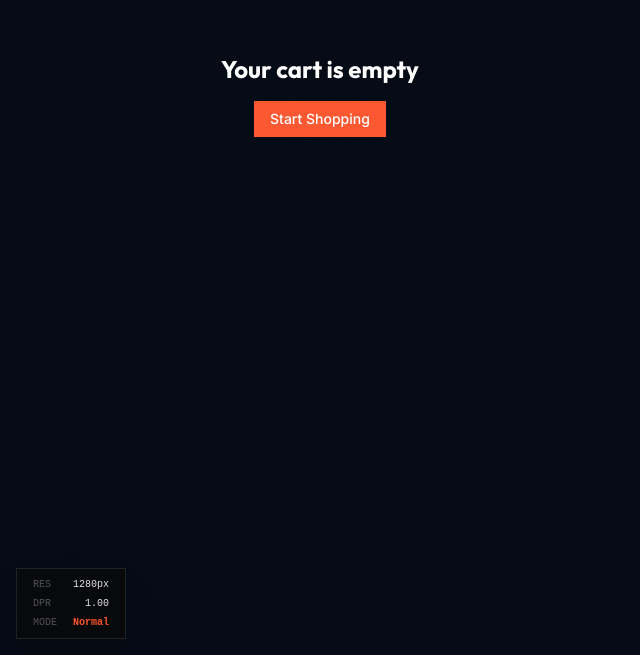
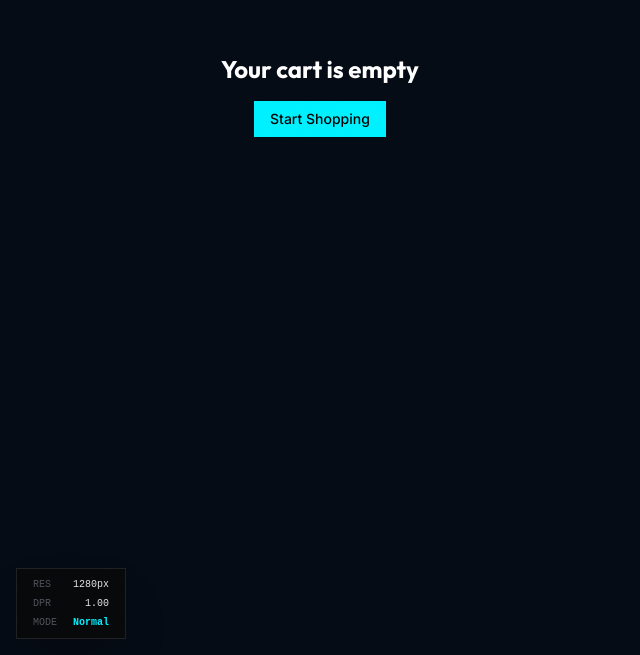
Before and after one commit to y4znn/haddam-co, a Next.js app: page /checkout in a window 1280 px wide. Shown: the part 145-800 px from the top of the page, without its empty margins (0-640 px from the left). Built offline with nearby package versions, Linux system fonts and the light colour scheme.

Commit message:
refactor(ui): finalize warmth purge, purge base tokens in globals.css

```diff
--- a/app/globals.css
+++ b/app/globals.css
@@ -69,6 +69,10 @@
   --color-orange-400: #22d3ee;
   /* cyan-400 equivalent */
 
+  /* LOGO WARMTH PURGE */
+  --color-logo-orange: var(--orbital-ice);
+  --color-logo-red: var(--reactor-purple);
+
   --shadow-neon-glow: 0 0 40px -10px rgba(255, 107, 0, 0.4);
   /* "Radioactive" Glow */
   --shadow-glass-edge: inset 0 1px 0 0 rgba(255, 255, 255, 0.1);
@@ -99,8 +103,8 @@
     --card-foreground: #fafafa;
     --popover: #18181b;
     --popover-foreground: #fafafa;
-    --primary: #fc542f;
-    --primary-foreground: #ffffff;
+    --primary: var(--orbital-ice);
+    --primary-foreground: #000000;
     --secondary: #2a3b55;
     --secondary-foreground: #ffffff;
     --muted: #27272a;
@@ -111,20 +115,20 @@
     --destructive-foreground: #fafafa;
     --border: #27272a;
     --input: #27272a;
-    --ring: #fc542f;
-    --chart-1: #fc542f;
+    --ring: var(--orbital-ice);
+    --chart-1: var(--orbital-ice);
     --chart-2: #2a3b55;
-    --chart-3: #e88c30;
+    --chart-3: var(--reactor-purple);
     --chart-4: #2a9d8f;
     --chart-5: #264653;
     --sidebar: #18181b;
     --sidebar-foreground: #fafafa;
-    --sidebar-primary: #fc542f;
-    --sidebar-primary-foreground: #ffffff;
+    --sidebar-primary: var(--orbital-ice);
+    --sidebar-primary-foreground: #000000;
     --sidebar-accent: #27272a;
     --sidebar-accent-foreground: #fafafa;
     --sidebar-border: #27272a;
-    --sidebar-ring: #fc542f;
+    --sidebar-ring: var(--orbital-ice);
   }
 }
 
--- a/components/admin/DriverModal.tsx
+++ b/components/admin/DriverModal.tsx
@@ -68,7 +68,7 @@ export function DriverModal({ isOpen, onClose, drivers, totalFloatingCash }: Dri
                                                 <div className="font-bold text-white">{driver.name}</div>
                                                 <div className={cn(
                                                     "text-xs font-mono font-bold flex items-center gap-1",
-                                                    isHighBalance ? "text-amber-500" : "text-emerald-500"
+                                                    isHighBalance ? "text-[var(--reactor-purple)]" : "text-emerald-500"
                                                 )}>
                                                     ${driver.cash_balance.toLocaleString()} {isHighBalance && <AlertTriangle className="w-3 h-3" />}
                                                 </div>
@@ -84,7 +84,7 @@ export function DriverModal({ isOpen, onClose, drivers, totalFloatingCash }: Dri
                                                 variant={isHighBalance ? "solid" : "outline"}
                                                 size="sm"
                                                 className={cn(
-                                                    isHighBalance ? "bg-amber-500 hover:bg-amber-600 border-none text-black" : ""
+                                                    isHighBalance ? "bg-[var(--reactor-purple)] hover:bg-[var(--reactor-purple)]/80 border-none text-white" : ""
                                                 )}
                                             >
                                                 <MessageSquare className="w-4 h-4 mr-2" />
--- a/components/checkout/AddressForm.tsx
+++ b/components/checkout/AddressForm.tsx
@@ -83,7 +83,7 @@ export function AddressForm({ formData, onChange, onValidationChange }: AddressF
                                     initial={{ opacity: 0 }}
                                     animate={{ opacity: 1 }}
                                     exit={{ opacity: 0 }}
-                                    className="text-[10px] font-mono text-amber-500 flex items-center gap-1"
+                                    className="text-[10px] font-mono text-[var(--orbital-ice)] flex items-center gap-1"
                                 >
                                     <Loader2 className="w-3 h-3 animate-spin" /> SCANNING...
                                 </motion.span>
@@ -128,7 +128,7 @@ export function AddressForm({ formData, onChange, onValidationChange }: AddressF
                                 required
                                 className={cn(
                                     "pr-10 bg-white/5 border-white/10 transition-all duration-500",
-                                    addressStatus === 'scanning' && "border-amber-500/50 shadow-[0_0_15px_-5px_var(--color-brand-orange)]",
+                                    addressStatus === 'scanning' && "border-[var(--orbital-ice)]/50 shadow-[0_0_15px_-5px_var(--orbital-ice)]",
                                     addressStatus === 'valid' && "border-emerald-500/50 shadow-[0_0_15px_-5px_#10B981]",
                                     addressStatus === 'invalid' && "border-red-500/50 shadow-[0_0_15px_-5px_#EF4444]"
                                 )}
@@ -146,7 +146,7 @@ export function AddressForm({ formData, onChange, onValidationChange }: AddressF
                                 </motion.div>
                             )}
                             {addressStatus === 'scanning' && (
-                                <div className="w-2 h-2 rounded-full bg-amber-500 animate-pulse" />
+                                <div className="w-2 h-2 rounded-full bg-[var(--orbital-ice)] animate-pulse" />
                             )}
                         </div>
                     </div>
```
